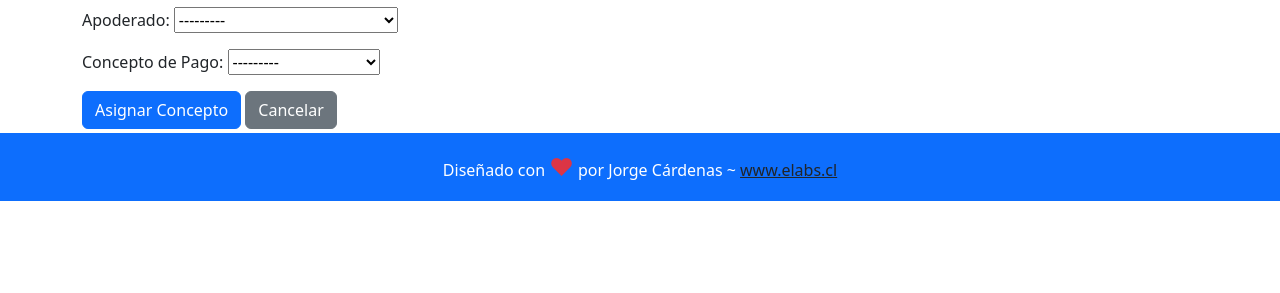
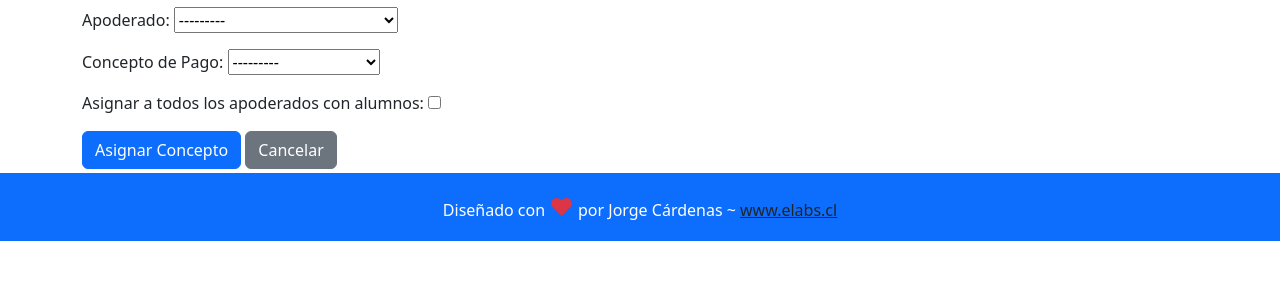
Before and after one commit to JorgeCardenasY/centropadres, a Django app: page /gestion/asignar-concepto/ in a window 1280 px wide. Shown: the part 63-356 px from the top of the page. Run offline with Django 4.2, Linux system fonts and the light colour scheme; a user stored in the database is signed in; tables that the repository leaves empty hold one stand-in row (values such as "Sample post").

Commit message:
Assignament PAytments fixed .

```diff
--- a/gestion/forms.py
+++ b/gestion/forms.py
@@ -27,5 +27,17 @@ class ConceptoForm(forms.ModelForm):
         }
 
 class AssignConceptForm(forms.Form):
-    apoderado = forms.ModelChoiceField(queryset=Apoderado.objects.all(), label="Apoderado")
+    apoderado = forms.ModelChoiceField(queryset=Apoderado.objects.all(), label="Apoderado", required=False)
     concepto = forms.ModelChoiceField(queryset=Concepto.objects.all(), label="Concepto de Pago")
+    assign_to_all_apoderados = forms.BooleanField(label="Asignar a todos los apoderados con alumnos", required=False)
+
+    def clean(self):
+        cleaned_data = super().clean()
+        apoderado = cleaned_data.get('apoderado')
+        assign_all = cleaned_data.get('assign_to_all_apoderados')
+
+        if not apoderado and not assign_all:
+            raise forms.ValidationError("Debe seleccionar un apoderado o marcar la opción de asignar a todos.")
+        if apoderado and assign_all:
+            raise forms.ValidationError("No puede seleccionar un apoderado y marcar la opción de asignar a todos al mismo tiempo.")
+        return cleaned_data
--- a/gestion/views.py
+++ b/gestion/views.py
@@ -104,25 +104,39 @@ def assign_concept_to_apoderado(request):
     if request.method == 'POST':
         form = AssignConceptForm(request.POST)
         if form.is_valid():
-            apoderado = form.cleaned_data['apoderado']
+            apoderado = form.cleaned_data.get('apoderado')
             concepto = form.cleaned_data['concepto']
+            assign_all = form.cleaned_data.get('assign_to_all_apoderados')
 
-            # Create Deuda instances for all Alumnos associated with the selected Apoderado
-            alumnos = apoderado.alumnos.all()
-            if not alumnos:
-                messages.warning(request, f"El apoderado {apoderado.nombres} {apoderado.apellidos} no tiene alumnos asociados. No se asignó ninguna deuda.")
-                return redirect('gestion:assign_concept')
+            if assign_all:
+                target_apoderados = Apoderado.objects.filter(alumnos__isnull=False).distinct()
+                message_prefix = "Concepto asignado a todos los apoderados con alumnos:"
+            else:
+                if not apoderado:
+                    messages.error(request, "Debe seleccionar un apoderado si no marca la opción de asignar a todos.")
+                    return render(request, 'gestion/assign_concept.html', {'form': form, 'title': 'Asignar Concepto de Pago a Apoderado'})
+                target_apoderados = [apoderado]
+                message_prefix = f"Concepto '{concepto.nombre}' asignado a {apoderado.nombres} {apoderado.apellidos}:"
 
-            deudas_creadas = 0
-            for alumno in alumnos:
-                Deuda.objects.get_or_create(
-                    apoderado=apoderado,
-                    alumno=alumno,
-                    concepto=concepto
-                )
-                deudas_creadas += 1
+            total_deudas_creadas = 0
+            for apoderado_obj in target_apoderados:
+                alumnos = apoderado_obj.alumnos.all()
+                if not alumnos:
+                    messages.warning(request, f"El apoderado {apoderado_obj.nombres} {apoderado_obj.apellidos} no tiene alumnos asociados. No se asignó ninguna deuda.")
+                    continue
 
-            messages.success(request, f"Concepto '{concepto.nombre}' asignado a {deudas_creadas} alumno(s) de {apoderado.nombres} {apoderado.apellidos}.")
+                for alumno in alumnos:
+                    Deuda.objects.get_or_create(
+                        apoderado=apoderado_obj,
+                        alumno=alumno,
+                        concepto=concepto
+                    )
+                    total_deudas_creadas += 1
+
+            if total_deudas_creadas > 0:
+                messages.success(request, f"{message_prefix} {total_deudas_creadas} deuda(s) creadas.")
+            else:
+                messages.warning(request, "No se creó ninguna deuda.")
             return redirect('gestion:assign_concept')
     else:
         form = AssignConceptForm()
--- a/templates/gestion/assign_concept.html
+++ b/templates/gestion/assign_concept.html
@@ -12,4 +12,25 @@
         <a href="{% url 'gestion:gestion_conceptos' %}" class="btn btn-secondary">Cancelar</a>
     </form>
 </div>
+<script>
+document.addEventListener('DOMContentLoaded', function() {
+    var assignAllCheckbox = document.getElementById('id_assign_to_all_apoderados');
+    var apoderadoSelect = document.getElementById('id_apoderado');
+
+    function toggleApoderadoField() {
+        if (assignAllCheckbox.checked) {
+            apoderadoSelect.value = ''; // Clear selection when "assign to all" is checked
+            apoderadoSelect.setAttribute('disabled', 'disabled');
+        } else {
+            apoderadoSelect.removeAttribute('disabled');
+        }
+    }
+
+    if (assignAllCheckbox && apoderadoSelect) {
+        assignAllCheckbox.addEventListener('change', toggleApoderadoField);
+        // Set initial state
+        toggleApoderadoField();
+    }
+});
+</script>
 {% endblock %}
```
